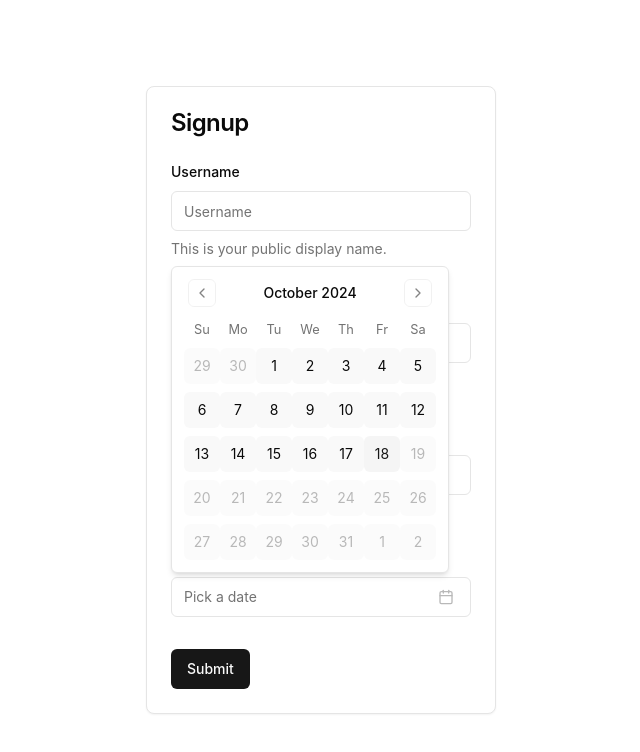
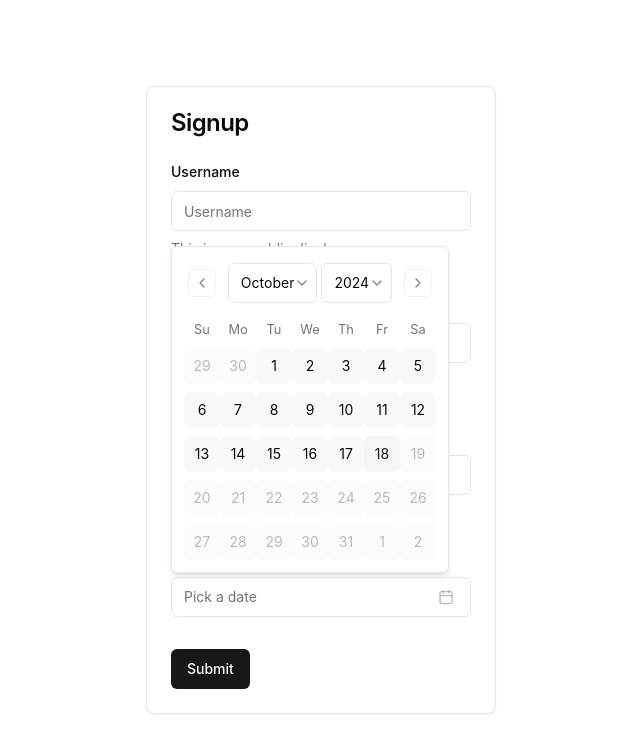
Before and after one commit to DennisFlink/event-finder, a React (Vite) app in the folder event-finder-frontend/: page /login in a window 1280 px wide. Both pictures are taken after a click on the button "Pick a date". Shown: the top 752 px of the page, without its empty margins (319-959 px from the left). Built offline with nearby package versions, Linux system fonts and the light colour scheme.

Commit message:
Refactor import statements in routes.js and users.js

```diff
--- a/event-finder-frontend/package.json
+++ b/event-finder-frontend/package.json
@@ -13,6 +13,8 @@
     "@hookform/resolvers": "^3.9.0",
     "@radix-ui/react-label": "^2.1.0",
     "@radix-ui/react-popover": "^1.1.2",
+    "@radix-ui/react-scroll-area": "^1.2.0",
+    "@radix-ui/react-select": "^2.1.2",
     "@radix-ui/react-slot": "^1.1.0",
     "@types/react-router": "^5.1.20",
     "axios": "^1.7.7",
--- /dev/null
+++ b/event-finder-frontend/services/userService.ts
@@ -0,0 +1 @@
+import axios from 'axios';
--- a/event-finder-frontend/src/components/ui/calendar.tsx
+++ b/event-finder-frontend/src/components/ui/calendar.tsx
@@ -1,64 +1,81 @@
-import * as React from "react"
-import { ChevronLeft, ChevronRight } from "lucide-react"
-import { DayPicker } from "react-day-picker"
+import * as React from 'react';
+import { buttonVariants } from '@/components/ui/button';
+import { ScrollArea } from '@/components/ui/scroll-area';
+import { Select, SelectContent, SelectItem, SelectTrigger, SelectValue } from '@/components/ui/select';
+import { cn } from '@/lib/utils';
+import { ChevronLeft, ChevronRight } from 'lucide-react';
+import { DayPicker, DropdownProps } from 'react-day-picker';
 
-import { cn } from "@/lib/utils"
-import { buttonVariants } from "@/components/ui/button"
+export type CalendarProps = React.ComponentProps<typeof DayPicker>;
 
-export type CalendarProps = React.ComponentProps<typeof DayPicker>
-
-function Calendar({
-  className,
-  classNames,
-  showOutsideDays = true,
-  ...props
-}: CalendarProps) {
+function Calendar({ className, classNames, showOutsideDays = true, ...props }: CalendarProps) {
    return (
       <DayPicker
          showOutsideDays={showOutsideDays}
-      className={cn("p-3", className)}
+         className={cn('p-3', className)}
          classNames={{
-        months: "flex flex-col sm:flex-row space-y-4 sm:space-x-4 sm:space-y-0",
-        month: "space-y-4",
-        caption: "flex justify-center pt-1 relative items-center",
-        caption_label: "text-sm font-medium",
-        nav: "space-x-1 flex items-center",
-        nav_button: cn(
-          buttonVariants({ variant: "outline" }),
-          "h-7 w-7 bg-transparent p-0 opacity-50 hover:opacity-100"
-        ),
-        nav_button_previous: "absolute left-1",
-        nav_button_next: "absolute right-1",
-        table: "w-full border-collapse space-y-1",
-        head_row: "flex",
-        head_cell:
-          "text-muted-foreground rounded-md w-9 font-normal text-[0.8rem]",
-        row: "flex w-full mt-2",
-        cell: "h-9 w-9 text-center text-sm p-0 relative [&:has([aria-selected].day-range-end)]:rounded-r-md [&:has([aria-selected].day-outside)]:bg-accent/50 [&:has([aria-selected])]:bg-accent first:[&:has([aria-selected])]:rounded-l-md last:[&:has([aria-selected])]:rounded-r-md focus-within:relative focus-within:z-20",
-        day: cn(
-          buttonVariants({ variant: "ghost" }),
-          "h-9 w-9 p-0 font-normal aria-selected:opacity-100"
-        ),
-        day_range_end: "day-range-end",
-        day_selected:
-          "bg-primary text-primary-foreground hover:bg-primary hover:text-primary-foreground focus:bg-primary focus:text-primary-foreground",
-        day_today: "bg-accent text-accent-foreground",
-        day_outside:
-          "day-outside text-muted-foreground opacity-50 aria-selected:bg-accent/50 aria-selected:text-muted-foreground aria-selected:opacity-30",
-        day_disabled: "text-muted-foreground opacity-50",
-        day_range_middle:
-          "aria-selected:bg-accent aria-selected:text-accent-foreground",
-        day_hidden: "invisible",
+            months: 'flex flex-col sm:flex-row space-y-4 sm:space-x-4 sm:space-y-0',
+            month: 'space-y-4',
+            caption: 'flex justify-center pt-1 relative items-center',
+            caption_label: 'text-sm font-medium',
+            caption_dropdowns: 'flex justify-center gap-1',
+            nav: 'space-x-1 flex items-center',
+            nav_button: cn(buttonVariants({ variant: 'outline' }), 'h-7 w-7 bg-transparent p-0 opacity-50 hover:opacity-100'),
+            nav_button_previous: 'absolute left-1',
+            nav_button_next: 'absolute right-1',
+            table: 'w-full border-collapse space-y-1',
+            head_row: 'flex',
+            head_cell: 'text-muted-foreground rounded-md w-9 font-normal text-[0.8rem]',
+            row: 'flex w-full mt-2',
+            cell: 'text-center text-sm p-0 relative [&:has([aria-selected])]:bg-accent first:[&:has([aria-selected])]:rounded-l-md last:[&:has([aria-selected])]:rounded-r-md focus-within:relative focus-within:z-20',
+            day: cn(buttonVariants({ variant: 'ghost' }), 'h-9 w-9 p-0 font-normal aria-selected:opacity-100'),
+            day_selected: 'bg-primary text-primary-foreground hover:bg-primary hover:text-primary-foreground focus:bg-primary focus:text-primary-foreground',
+            day_today: 'bg-accent text-accent-foreground',
+            day_outside: 'text-muted-foreground opacity-50',
+            day_disabled: 'text-muted-foreground opacity-50',
+            day_range_middle: 'aria-selected:bg-accent aria-selected:text-accent-foreground',
+            day_hidden: 'invisible',
             ...classNames,
          }}
          components={{
+            Dropdown: ({ value, onChange, children, ...props }: DropdownProps) => {
+               const options = React.Children.toArray(children) as React.ReactElement<React.HTMLProps<HTMLOptionElement>>[];
+               const selected = options.find((child) => child.props.value === value);
+               const handleChange = (value: string) => {
+                  const changeEvent = {
+                     target: { value },
+                  } as React.ChangeEvent<HTMLSelectElement>;
+                  onChange?.(changeEvent);
+               };
+               return (
+                  <Select
+                     value={value?.toString()}
+                     onValueChange={(value) => {
+                        handleChange(value);
+                     }}
+                  >
+                     <SelectTrigger className="pr-1.5 focus:ring-0">
+                        <SelectValue>{selected?.props?.children}</SelectValue>
+                     </SelectTrigger>
+                     <SelectContent position="popper">
+                        <ScrollArea className="h-80">
+                           {options.map((option, id: number) => (
+                              <SelectItem key={`${option.props.value}-${id}`} value={option.props.value?.toString() ?? ''}>
+                                 {option.props.children}
+                              </SelectItem>
+                           ))}
+                        </ScrollArea>
+                     </SelectContent>
+                  </Select>
+               );
+            },
             IconLeft: ({ ...props }) => <ChevronLeft className="h-4 w-4" />,
             IconRight: ({ ...props }) => <ChevronRight className="h-4 w-4" />,
          }}
          {...props}
       />
-  )
+   );
 }
-Calendar.displayName = "Calendar"
+Calendar.displayName = 'Calendar';
 
-export { Calendar }
+export { Calendar };
--- /dev/null
+++ b/event-finder-frontend/src/components/ui/scroll-area.tsx
@@ -0,0 +1,46 @@
+import * as React from "react"
+import * as ScrollAreaPrimitive from "@radix-ui/react-scroll-area"
+
+import { cn } from "@/lib/utils"
+
+const ScrollArea = React.forwardRef<
+  React.ElementRef<typeof ScrollAreaPrimitive.Root>,
+  React.ComponentPropsWithoutRef<typeof ScrollAreaPrimitive.Root>
+>(({ className, children, ...props }, ref) => (
+  <ScrollAreaPrimitive.Root
+    ref={ref}
+    className={cn("relative overflow-hidden", className)}
+    {...props}
+  >
+    <ScrollAreaPrimitive.Viewport className="h-full w-full rounded-[inherit]">
+      {children}
+    </ScrollAreaPrimitive.Viewport>
+    <ScrollBar />
+    <ScrollAreaPrimitive.Corner />
+  </ScrollAreaPrimitive.Root>
+))
+ScrollArea.displayName = ScrollAreaPrimitive.Root.displayName
+
+const ScrollBar = React.forwardRef<
+  React.ElementRef<typeof ScrollAreaPrimitive.ScrollAreaScrollbar>,
+  React.ComponentPropsWithoutRef<typeof ScrollAreaPrimitive.ScrollAreaScrollbar>
+>(({ className, orientation = "vertical", ...props }, ref) => (
+  <ScrollAreaPrimitive.ScrollAreaScrollbar
+    ref={ref}
+    orientation={orientation}
+    className={cn(
+      "flex touch-none select-none transition-colors",
+      orientation === "vertical" &&
+        "h-full w-2.5 border-l border-l-transparent p-[1px]",
+      orientation === "horizontal" &&
+        "h-2.5 flex-col border-t border-t-transparent p-[1px]",
+      className
+    )}
+    {...props}
+  >
+    <ScrollAreaPrimitive.ScrollAreaThumb className="relative flex-1 rounded-full bg-border" />
+  </ScrollAreaPrimitive.ScrollAreaScrollbar>
+))
+ScrollBar.displayName = ScrollAreaPrimitive.ScrollAreaScrollbar.displayName
+
+export { ScrollArea, ScrollBar }
--- /dev/null
+++ b/event-finder-frontend/src/components/ui/select.tsx
@@ -0,0 +1,158 @@
+import * as React from "react"
+import * as SelectPrimitive from "@radix-ui/react-select"
+import { Check, ChevronDown, ChevronUp } from "lucide-react"
+
+import { cn } from "@/lib/utils"
+
+const Select = SelectPrimitive.Root
+
+const SelectGroup = SelectPrimitive.Group
+
+const SelectValue = SelectPrimitive.Value
+
+const SelectTrigger = React.forwardRef<
+  React.ElementRef<typeof SelectPrimitive.Trigger>,
+  React.ComponentPropsWithoutRef<typeof SelectPrimitive.Trigger>
+>(({ className, children, ...props }, ref) => (
+  <SelectPrimitive.Trigger
+    ref={ref}
+    className={cn(
+      "flex h-10 w-full items-center justify-between rounded-md border border-input bg-background px-3 py-2 text-sm ring-offset-background placeholder:text-muted-foreground focus:outline-none focus:ring-2 focus:ring-ring focus:ring-offset-2 disabled:cursor-not-allowed disabled:opacity-50 [&>span]:line-clamp-1",
+      className
+    )}
+    {...props}
+  >
+    {children}
+    <SelectPrimitive.Icon asChild>
+      <ChevronDown className="h-4 w-4 opacity-50" />
+    </SelectPrimitive.Icon>
+  </SelectPrimitive.Trigger>
+))
+SelectTrigger.displayName = SelectPrimitive.Trigger.displayName
+
+const SelectScrollUpButton = React.forwardRef<
+  React.ElementRef<typeof SelectPrimitive.ScrollUpButton>,
+  React.ComponentPropsWithoutRef<typeof SelectPrimitive.ScrollUpButton>
+>(({ className, ...props }, ref) => (
+  <SelectPrimitive.ScrollUpButton
+    ref={ref}
+    className={cn(
+      "flex cursor-default items-center justify-center py-1",
+      className
+    )}
+    {...props}
+  >
+    <ChevronUp className="h-4 w-4" />
+  </SelectPrimitive.ScrollUpButton>
+))
+SelectScrollUpButton.displayName = SelectPrimitive.ScrollUpButton.displayName
+
+const SelectScrollDownButton = React.forwardRef<
+  React.ElementRef<typeof SelectPrimitive.ScrollDownButton>,
+  React.ComponentPropsWithoutRef<typeof SelectPrimitive.ScrollDownButton>
+>(({ className, ...props }, ref) => (
+  <SelectPrimitive.ScrollDownButton
+    ref={ref}
+    className={cn(
+      "flex cursor-default items-center justify-center py-1",
+      className
+    )}
+    {...props}
+  >
+    <ChevronDown className="h-4 w-4" />
+  </SelectPrimitive.ScrollDownButton>
+))
+SelectScrollDownButton.displayName =
+  SelectPrimitive.ScrollDownButton.displayName
+
+const SelectContent = React.forwardRef<
+  React.ElementRef<typeof SelectPrimitive.Content>,
+  React.ComponentPropsWithoutRef<typeof SelectPrimitive.Content>
+>(({ className, children, position = "popper", ...props }, ref) => (
+  <SelectPrimitive.Portal>
+    <SelectPrimitive.Content
+      ref={ref}
+      className={cn(
+        "relative z-50 max-h-96 min-w-[8rem] overflow-hidden rounded-md border bg-popover text-popover-foreground shadow-md data-[state=open]:animate-in data-[state=closed]:animate-out data-[state=closed]:fade-out-0 data-[state=open]:fade-in-0 data-[state=closed]:zoom-out-95 data-[state=open]:zoom-in-95 data-[side=bottom]:slide-in-from-top-2 data-[side=left]:slide-in-from-right-2 data-[side=right]:slide-in-from-left-2 data-[side=top]:slide-in-from-bottom-2",
+        position === "popper" &&
+          "data-[side=bottom]:translate-y-1 data-[side=left]:-translate-x-1 data-[side=right]:translate-x-1 data-[side=top]:-translate-y-1",
+        className
+      )}
+      position={position}
+      {...props}
+    >
+      <SelectScrollUpButton />
+      <SelectPrimitive.Viewport
+        className={cn(
+          "p-1",
+          position === "popper" &&
+            "h-[var(--radix-select-trigger-height)] w-full min-w-[var(--radix-select-trigger-width)]"
+        )}
+      >
+        {children}
+      </SelectPrimitive.Viewport>
+      <SelectScrollDownButton />
+    </SelectPrimitive.Content>
+  </SelectPrimitive.Portal>
+))
+SelectContent.displayName = SelectPrimitive.Content.displayName
+
+const SelectLabel = React.forwardRef<
+  React.ElementRef<typeof SelectPrimitive.Label>,
+  React.ComponentPropsWithoutRef<typeof SelectPrimitive.Label>
+>(({ className, ...props }, ref) => (
+  <SelectPrimitive.Label
+    ref={ref}
+    className={cn("py-1.5 pl-8 pr-2 text-sm font-semibold", className)}
+    {...props}
+  />
+))
+SelectLabel.displayName = SelectPrimitive.Label.displayName
+
+const SelectItem = React.forwardRef<
+  React.ElementRef<typeof SelectPrimitive.Item>,
+  React.ComponentPropsWithoutRef<typeof SelectPrimitive.Item>
+>(({ className, children, ...props }, ref) => (
+  <SelectPrimitive.Item
+    ref={ref}
+    className={cn(
+      "relative flex w-full cursor-default select-none items-center rounded-sm py-1.5 pl-8 pr-2 text-sm outline-none focus:bg-accent focus:text-accent-foreground data-[disabled]:pointer-events-none data-[disabled]:opacity-50",
+      className
+    )}
+    {...props}
+  >
+    <span className="absolute left-2 flex h-3.5 w-3.5 items-center justify-center">
+      <SelectPrimitive.ItemIndicator>
+        <Check className="h-4 w-4" />
+      </SelectPrimitive.ItemIndicator>
+    </span>
+
+    <SelectPrimitive.ItemText>{children}</SelectPrimitive.ItemText>
+  </SelectPrimitive.Item>
+))
+SelectItem.displayName = SelectPrimitive.Item.displayName
+
+const SelectSeparator = React.forwardRef<
+  React.ElementRef<typeof SelectPrimitive.Separator>,
+  React.ComponentPropsWithoutRef<typeof SelectPrimitive.Separator>
+>(({ className, ...props }, ref) => (
+  <SelectPrimitive.Separator
+    ref={ref}
+    className={cn("-mx-1 my-1 h-px bg-muted", className)}
+    {...props}
+  />
+))
+SelectSeparator.displayName = SelectPrimitive.Separator.displayName
+
+export {
+  Select,
+  SelectGroup,
+  SelectValue,
+  SelectTrigger,
+  SelectContent,
+  SelectLabel,
+  SelectItem,
+  SelectSeparator,
+  SelectScrollUpButton,
+  SelectScrollDownButton,
+}
--- a/event-finder-frontend/src/index.css
+++ b/event-finder-frontend/src/index.css
@@ -1,6 +1,9 @@
 @tailwind base;
 @tailwind components;
 @tailwind utilities;
+.rdp-vhidden {
+   @apply hidden;
+}
 :root {
    font-family: Inter, system-ui, Avenir, Helvetica, Arial, sans-serif;
    line-height: 1.5;
--- a/event-finder-frontend/src/views/loginView/loginView.tsx
+++ b/event-finder-frontend/src/views/loginView/loginView.tsx
@@ -11,6 +11,7 @@ import { cn } from '@/lib/utils';
 import { Popover, PopoverTrigger, PopoverContent } from '@/components/ui/popover';
 import { Calendar as CalendarIcon } from 'lucide-react';
 import { Calendar } from '@/components/ui/calendar';
+import axios from 'axios';
 type loginView = {};
 const signupSchema = z.object({ username: z.string().min(2), email: z.string().email(), password: z.string().min(8), date: z.coerce.date() });
 
@@ -69,7 +70,7 @@ export const LoginView: React.FC<loginView> = () => {
                               <FormItem>
                                  <FormLabel>Email</FormLabel>
                                  <FormControl>
-                                    <Input placeholder="email" {...field} />
+                                    <Input placeholder="Email" {...field} />
                                  </FormControl>
                                  <FormDescription>This is your email</FormDescription>
                                  <FormMessage />
@@ -106,7 +107,16 @@ export const LoginView: React.FC<loginView> = () => {
                                        </FormControl>
                                     </PopoverTrigger>
                                     <PopoverContent className="w-auto p-0" align="start">
-                                       <Calendar mode="single" selected={field.value} onSelect={field.onChange} disabled={(date) => date > new Date() || date < new Date('1900-01-01')} initialFocus />
+                                       <Calendar
+                                          mode="single"
+                                          captionLayout="dropdown-buttons"
+                                          selected={field.value}
+                                          onSelect={field.onChange}
+                                          fromYear={1900}
+                                          toYear={new Date().getFullYear()}
+                                          disabled={(date) => date > new Date() || date < new Date('1900-01-01')}
+                                          initialFocus
+                                       />
                                     </PopoverContent>
                                  </Popover>
                                  <FormMessage />
```
Also changed, not shown: 1 other file (tests, documents, lock files or other folders). Lines whose indentation alone changed are shown as unchanged.
